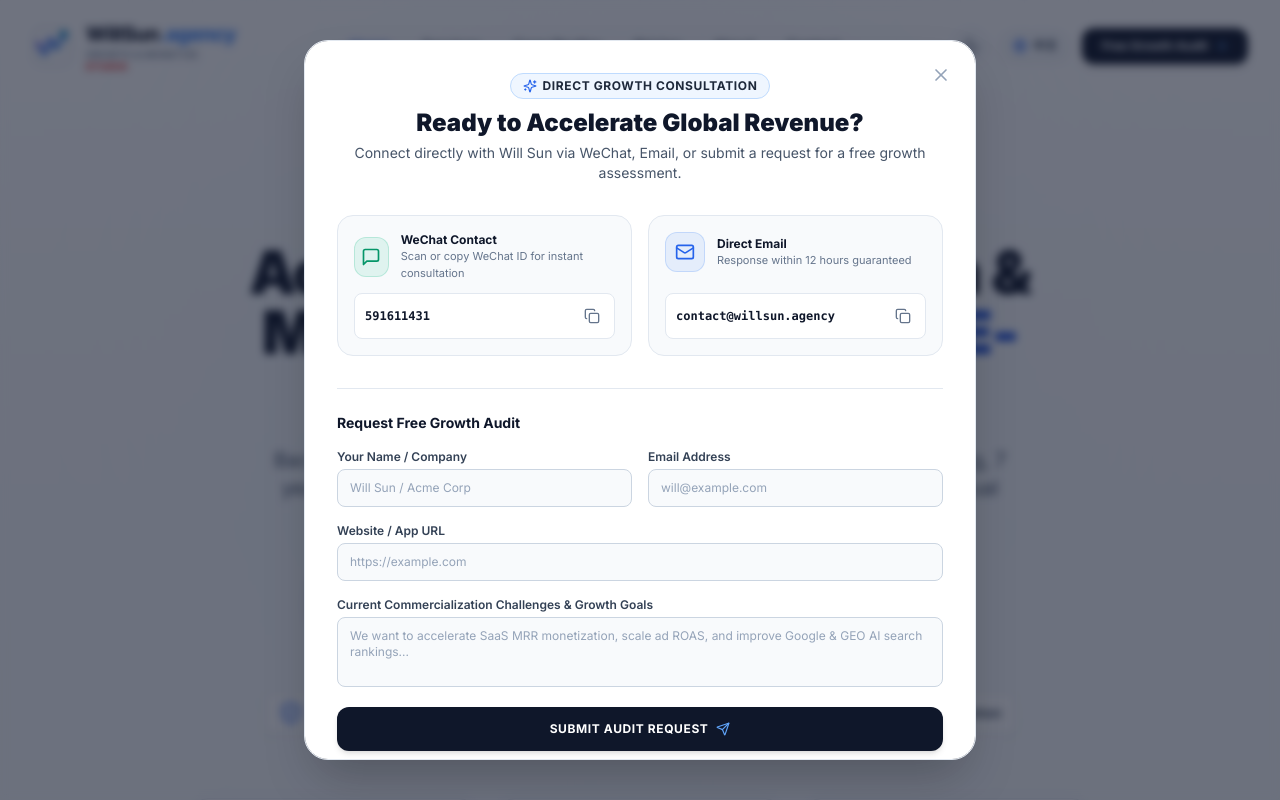
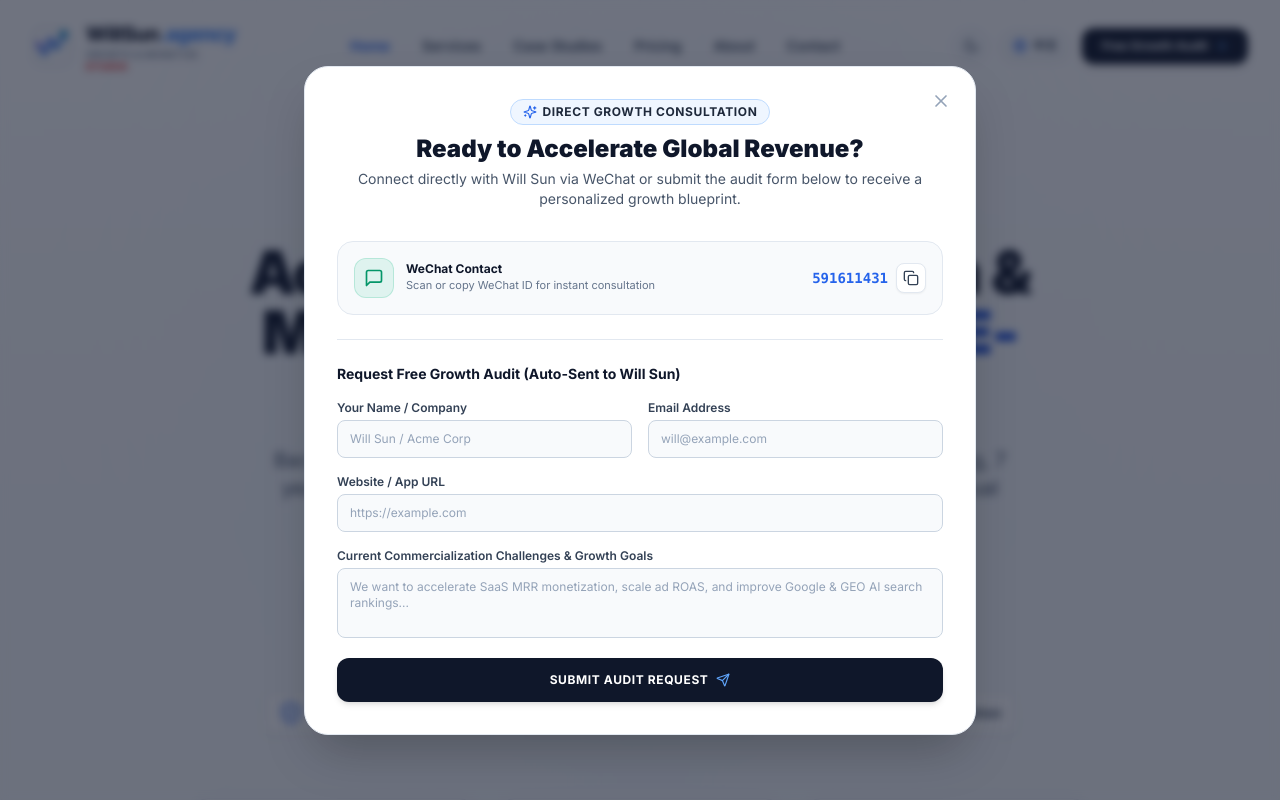
Before and after one commit to gstar-byte/willsun.agency, a Next.js app: page / in a window 1280 px wide. Both pictures are taken after a click on the button "Free Growth Audit". Shown: the top 800 px of the page. Built offline with nearby package versions, Linux system fonts and the light colour scheme.

Commit message:
fix(contact): remove public email display and streamline direct WeChat and form submission to QQ email

```diff
--- a/components/ContactModal.tsx
+++ b/components/ContactModal.tsx
@@ -2,7 +2,7 @@
 
 import React, { useState } from 'react';
 import { dictionary, Language } from '@/lib/dictionary';
-import { X, MessageSquare, Mail, Copy, Check, Send, Sparkles, Loader2 } from 'lucide-react';
+import { X, MessageSquare, Copy, Check, Send, Sparkles, Loader2 } from 'lucide-react';
 
 interface ContactModalProps {
   lang: Language;
@@ -17,7 +17,6 @@ export const ContactModal: React.FC<ContactModalProps> = ({
 }) => {
   const t = dictionary[lang].contact;
   const [copiedWeChat, setCopiedWeChat] = useState(false);
-  const [copiedEmail, setCopiedEmail] = useState(false);
   const [submitted, setSubmitted] = useState(false);
   const [isSubmitting, setIsSubmitting] = useState(false);
   const [submitError, setSubmitError] = useState<string | null>(null);
@@ -29,15 +28,10 @@ export const ContactModal: React.FC<ContactModalProps> = ({
     message: '',
   });
 
-  const handleCopy = (text: string, type: 'wechat' | 'email') => {
+  const handleCopy = (text: string) => {
     navigator.clipboard.writeText(text);
-    if (type === 'wechat') {
-      setCopiedWeChat(true);
-      setTimeout(() => setCopiedWeChat(false), 2000);
-    } else {
-      setCopiedEmail(true);
-      setTimeout(() => setCopiedEmail(false), 2000);
-    }
+    setCopiedWeChat(true);
+    setTimeout(() => setCopiedWeChat(false), 2000);
   };
 
   const handleSubmit = async (e: React.FormEvent) => {
@@ -98,12 +92,11 @@ export const ContactModal: React.FC<ContactModalProps> = ({
           <p className="text-slate-600 dark:text-slate-300 text-xs sm:text-sm mt-1">{t.subtitle}</p>
         </div>
 
-        {/* Quick Contact Cards */}
-        <div className="grid grid-cols-1 sm:grid-cols-2 gap-4 mb-8">
-          {/* WeChat Card */}
-          <div className="p-4 rounded-2xl bg-slate-50 dark:bg-slate-800/60 border border-slate-200 dark:border-slate-700/60 flex flex-col justify-between">
-            <div className="flex items-center space-x-3 mb-3">
-              <div className="w-10 h-10 rounded-xl bg-emerald-500/10 border border-emerald-500/20 flex items-center justify-center text-emerald-600 dark:text-emerald-400">
+        {/* Quick WeChat Contact Card */}
+        <div className="mb-6">
+          <div className="p-4 rounded-2xl bg-slate-50 dark:bg-slate-800/60 border border-slate-200 dark:border-slate-700/60 flex items-center justify-between">
+            <div className="flex items-center space-x-3">
+              <div className="w-10 h-10 rounded-xl bg-emerald-500/10 border border-emerald-500/20 flex items-center justify-center text-emerald-600 dark:text-emerald-400 shrink-0">
                 <MessageSquare className="w-5 h-5" />
               </div>
               <div>
@@ -111,37 +104,14 @@ export const ContactModal: React.FC<ContactModalProps> = ({
                 <div className="text-[11px] text-slate-500 dark:text-slate-400">{t.wechatDesc}</div>
               </div>
             </div>
-            <div className="flex items-center justify-between p-2.5 rounded-lg bg-white dark:bg-slate-900 border border-slate-200 dark:border-slate-700 font-mono text-xs font-bold text-slate-900 dark:text-white">
-              <span>{t.wechatId}</span>
+            <div className="flex items-center space-x-2 pl-3">
+              <span className="font-mono text-sm font-bold text-blue-600 dark:text-blue-400">{t.wechatId}</span>
               <button
-                onClick={() => handleCopy(t.wechatId, 'wechat')}
-                className="p-1 text-slate-500 hover:text-slate-900 dark:hover:text-white"
+                onClick={() => handleCopy(t.wechatId)}
+                className="p-1.5 rounded-lg bg-white dark:bg-slate-900 border border-slate-200 dark:border-slate-700 text-slate-700 dark:text-slate-300 hover:text-blue-600 dark:hover:text-blue-400 transition-colors shadow-sm"
                 aria-label="Copy WeChat ID"
               >
                 {copiedWeChat ? <Check className="w-4 h-4 text-emerald-600 dark:text-emerald-400" /> : <Copy className="w-4 h-4" />}
-              </button>
-            </div>
-          </div>
-
-          {/* Email Card */}
-          <div className="p-4 rounded-2xl bg-slate-50 dark:bg-slate-800/60 border border-slate-200 dark:border-slate-700/60 flex flex-col justify-between">
-            <div className="flex items-center space-x-3 mb-3">
-              <div className="w-10 h-10 rounded-xl bg-blue-500/10 border border-blue-500/20 flex items-center justify-center text-blue-600 dark:text-blue-400">
-                <Mail className="w-5 h-5" />
-              </div>
-              <div>
-                <div className="text-xs font-bold text-slate-900 dark:text-white">{t.emailTitle}</div>
-                <div className="text-[11px] text-slate-500 dark:text-slate-400">{t.emailDesc}</div>
-              </div>
-            </div>
-            <div className="flex items-center justify-between p-2.5 rounded-lg bg-white dark:bg-slate-900 border border-slate-200 dark:border-slate-700 font-mono text-xs font-bold text-slate-900 dark:text-white">
-              <span className="truncate mr-2">{t.emailAddr}</span>
-              <button
-                onClick={() => handleCopy(t.emailAddr, 'email')}
-                className="p-1 text-slate-500 hover:text-slate-900 dark:hover:text-white"
-                aria-label="Copy Email address"
-              >
-                {copiedEmail ? <Check className="w-4 h-4 text-emerald-600 dark:text-emerald-400" /> : <Copy className="w-4 h-4" />}
               </button>
             </div>
           </div>
--- a/components/PageClientWrapper.tsx
+++ b/components/PageClientWrapper.tsx
@@ -100,32 +100,18 @@ export const PageClientWrapper: React.FC<PageClientWrapperProps> = ({ pageType }
                 </p>
               </div>
 
-              <div className="grid grid-cols-1 sm:grid-cols-2 gap-4 mb-8">
+              <div className="max-w-md mx-auto mb-8">
                 <div className="p-4 rounded-2xl bg-slate-50 dark:bg-slate-800/60 border border-slate-200 dark:border-slate-700/60 flex items-center justify-between">
                   <div>
                     <div className="text-xs font-bold text-slate-900 dark:text-white">{t.contact.wechatTitle}</div>
-                    <div className="text-xs font-mono font-bold text-blue-600 dark:text-blue-400 mt-1">{t.contact.wechatId}</div>
+                    <div className="text-sm font-mono font-bold text-blue-600 dark:text-blue-400 mt-1">{t.contact.wechatId}</div>
                   </div>
                   <button
                     onClick={() => navigator.clipboard.writeText(t.contact.wechatId)}
-                    className="px-3 py-1.5 rounded-lg bg-slate-900 dark:bg-blue-600 text-white text-xs font-bold hover:bg-slate-800 dark:hover:bg-blue-500 transition-all"
+                    className="px-4 py-2 rounded-lg bg-slate-900 dark:bg-blue-600 text-white text-xs font-bold hover:bg-slate-800 dark:hover:bg-blue-500 transition-all shadow-sm"
                     aria-label="Copy WeChat ID"
                   >
                     Copy WeChat
-                  </button>
-                </div>
-
-                <div className="p-4 rounded-2xl bg-slate-50 dark:bg-slate-800/60 border border-slate-200 dark:border-slate-700/60 flex items-center justify-between">
-                  <div>
-                    <div className="text-xs font-bold text-slate-900 dark:text-white">{t.contact.emailTitle}</div>
-                    <div className="text-xs font-mono font-bold text-blue-600 dark:text-blue-400 mt-1 truncate max-w-[150px]">{t.contact.emailAddr}</div>
-                  </div>
-                  <button
-                    onClick={() => navigator.clipboard.writeText(t.contact.emailAddr)}
-                    className="px-3 py-1.5 rounded-lg bg-slate-900 dark:bg-blue-600 text-white text-xs font-bold hover:bg-slate-800 dark:hover:bg-blue-500 transition-all"
-                    aria-label="Copy Email address"
-                  >
-                    Copy Email
                   </button>
                 </div>
               </div>
--- a/lib/dictionary.ts
+++ b/lib/dictionary.ts
@@ -194,14 +194,11 @@ export const dictionary = {
     contact: {
       badge: 'START YOUR GROWTH JOURNEY',
       title: 'Ready to Accelerate Global Revenue?',
-      subtitle: 'Connect directly with Will Sun via WeChat, Email, or submit a request for a free growth assessment.',
+      subtitle: 'Connect directly with Will Sun via WeChat or submit the audit form below to receive a personalized growth blueprint.',
       wechatTitle: 'WeChat Contact',
       wechatDesc: 'Scan or copy WeChat ID for instant consultation',
       wechatId: '591611431',
-      emailTitle: 'Direct Email',
-      emailDesc: 'Response within 12 hours guaranteed',
-      emailAddr: 'contact@willsun.agency',
-      formTitle: 'Request Free Growth Audit',
+      formTitle: 'Request Free Growth Audit (Auto-Sent to Will Sun)',
       nameLabel: 'Your Name / Company',
       emailLabel: 'Email Address',
       websiteLabel: 'Website / App URL',
@@ -407,14 +404,11 @@ export const dictionary = {
     contact: {
       badge: '开启您的增长与商业化之旅',
       title: '准备好实现全球商业化突破了吗？',
-      subtitle: '直接通过微信或邮箱联系 Will Sun，或在线提交信息获取免费诊断评估。',
+      subtitle: '直接添加 Will Sun 微信进行沟通，或在线填写下方表单获取免费项目诊断评估。',
       wechatTitle: '微信直连',
       wechatDesc: '扫描或复制微信号，即刻沟通需求',
       wechatId: '591611431',
-      emailTitle: '直连邮箱',
-      emailDesc: '保证 12 小时内亲自回复',
-      emailAddr: 'contact@willsun.agency',
-      formTitle: '提交免费项目诊断申请',
+      formTitle: '提交免费项目诊断申请（直达 Will Sun 邮箱）',
       nameLabel: '您的姓名 / 公司名称',
       emailLabel: '联系邮箱',
       websiteLabel: '网站或 App 链接',
```
